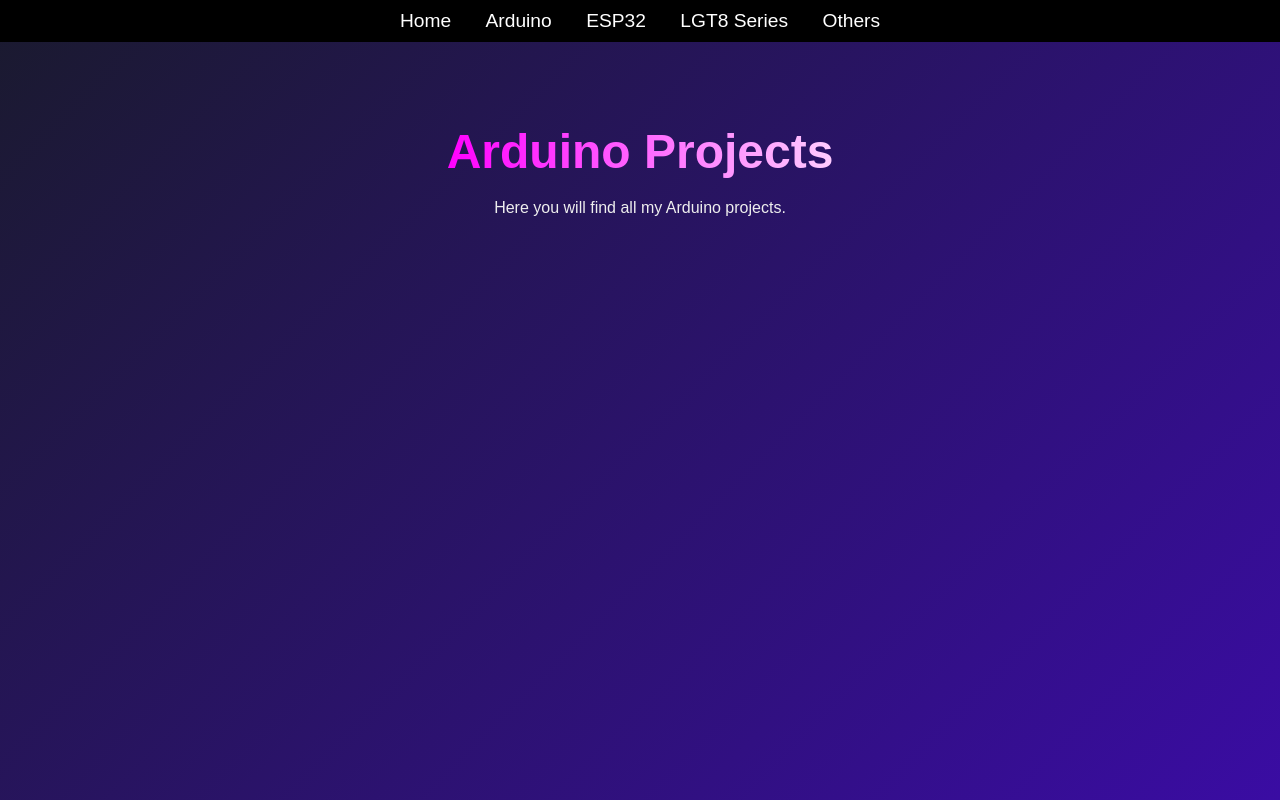
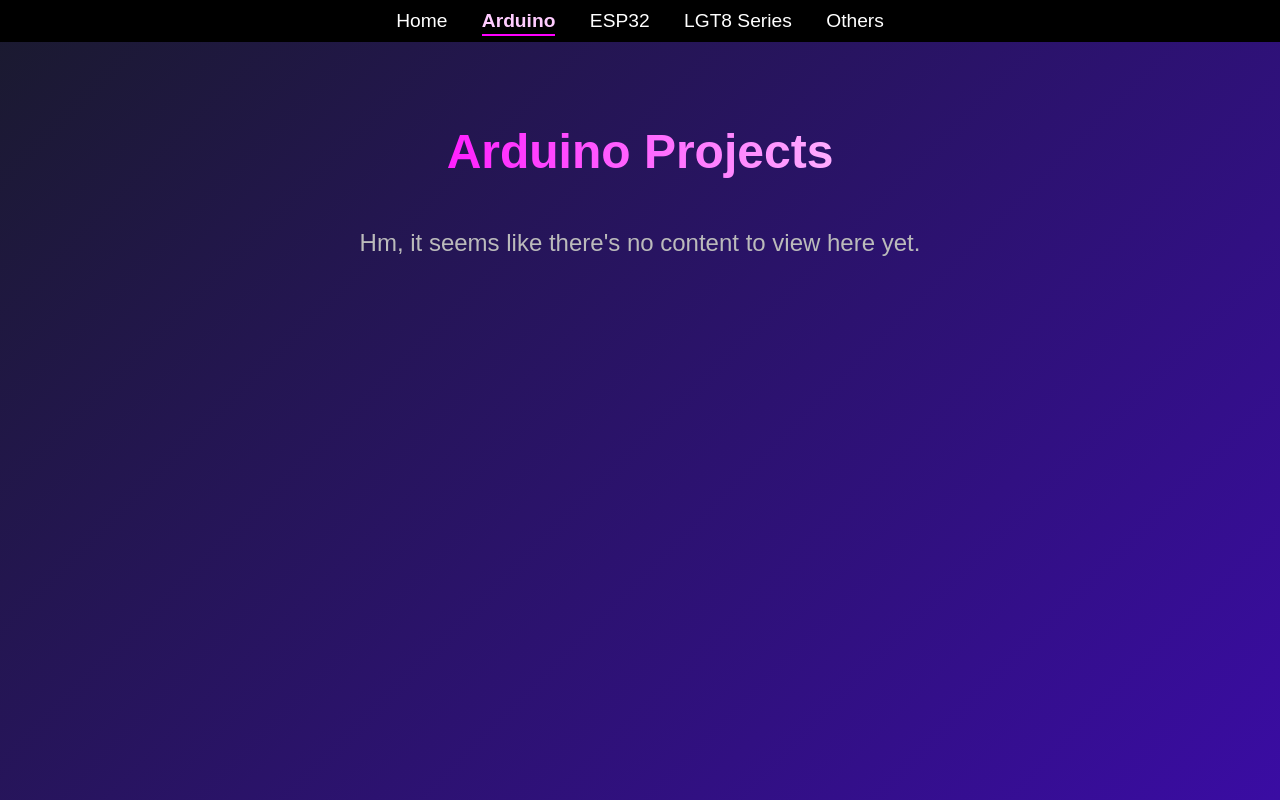
Before and after one commit to koenll23/projects, a plain HTML site: page projects/arduino/index.html in a window 1280 px wide. Drawn offline with Linux system fonts and the light colour scheme.

Commit message:
Update index.html

```diff
--- a/projects/arduino/index.html
+++ b/projects/arduino/index.html
@@ -7,10 +7,12 @@
     <link rel="stylesheet" href="../../style.css">
 </head>
 <body>
+
+    <!-- Navigatiebalk -->
     <nav>
         <ul>
             <li><a href="../../index.html">Home</a></li>
-            <li><a href="../arduino/">Arduino</a></li>
+            <li><a href="../arduino/" class="active">Arduino</a></li>
             <li><a href="../esp32/">ESP32</a></li>
             <li><a href="../lgt8/">LGT8 Series</a></li>
             <li><a href="../others/">Others</a></li>
@@ -19,7 +21,8 @@
 
     <div class="container">
         <h1>Arduino Projects</h1>
-        <p>Here you will find all my Arduino projects.</p>
+        <p class="empty-content">Hm, it seems like there's no content to view here yet.</p>
     </div>
+
 </body>
 </html>
```
